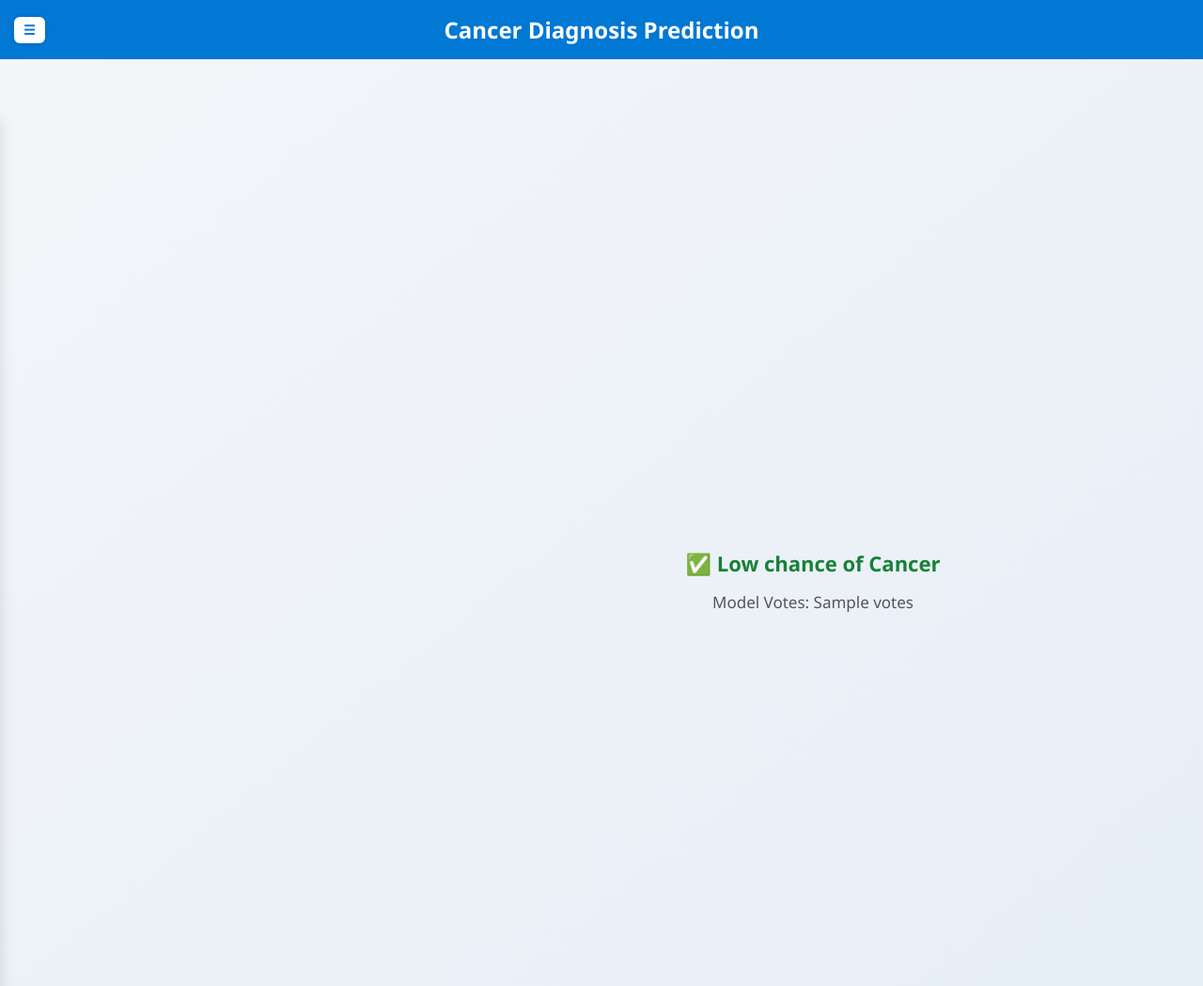
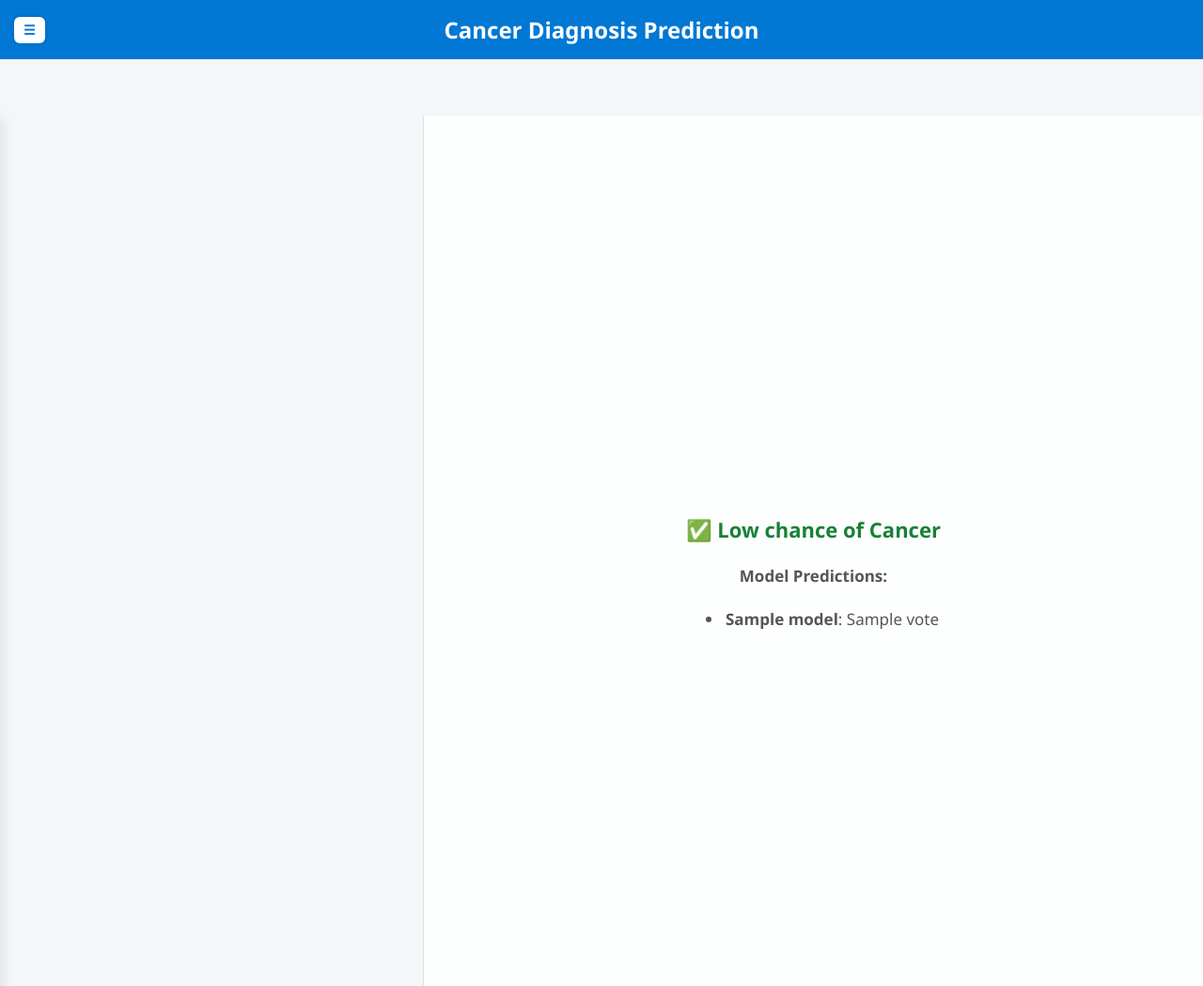
Before and after one commit to Jahirul-Pse/cancer-prediction-fastapi, a FastAPI app: template templates/form.html in a window 1280 px wide. Shown: the whole page at 94% size. Run offline with FastAPI, Linux system fonts and the light colour scheme; the template is opened without the code that fills it: most values are stand-ins (such as "Sample title", 1, 10 or a date in 2020); parts of the project's set-up code (start-up, migrations or seed data) failed here and were passed over.

Commit message:
add more models

```diff
--- a/main.py
+++ b/main.py
@@ -75,13 +75,12 @@
     }
 
     prediction, raw_votes = predict_majority(user_input)
-    votes = [int(v) for v in raw_votes]
-
+    votes_list = list(raw_votes.items())
 
     return templates.TemplateResponse("form.html", {
         "request": request,
         "columns": columns,
         "prediction": prediction,
-        "votes": votes,
+        "votes": votes_list,
         "slider_ranges": slider_ranges
     })
--- a/requirements.txt
+++ b/requirements.txt
@@ -4,4 +4,3 @@
 pandas
 jinja2
 python-multipart
-gunicorn
--- a/static/styles.css
+++ b/static/styles.css
@@ -4,7 +4,6 @@
     padding: 0;
     height: 100%;
     font-family: 'Segoe UI', sans-serif;
-    background: linear-gradient(to bottom right, #f4f6f9, #e6eef6);
     overflow-x: hidden;
 }
 
@@ -58,13 +57,14 @@
     height: 100vh;
     padding-top: 60px; /* height of header */
     box-sizing: border-box;
+    background-color: #f4f6f9; /* Optional: subtle background */
 }
 
 /* Sidebar (form navigation) */
 nav {
+    background-color: #ffffff; /* Solid white or custom color */
     width: 450px;
-    background: #ffffff;
-    box-shadow: 2px 0 15px rgba(0,0,0,0.1);
+    box-shadow: 2px 0 15px rgba(0, 0, 0, 0.1);
     padding: 30px 40px;
     overflow-y: auto;
     transition: transform 0.3s ease;
@@ -140,6 +140,7 @@
 
 /* Result Panel */
 main.result-panel {
+    background-color: #fdfefe; /* Soft light panel */
     flex: 1;
     display: flex;
     justify-content: center;
@@ -154,6 +155,7 @@
     visibility: hidden;
     opacity: 0;
     flex-direction: column;
+    border-left: 1px solid #e0e0e0; /* Optional border between nav and main */
 }
 
 main.result-panel.visible {
--- a/templates/form.html
+++ b/templates/form.html
@@ -90,7 +90,14 @@
             {% if prediction is not none %}
                 <div>
                     {{ '🧬 High chance of Cancer' if prediction else '✅ Low chance of Cancer' }}
-                    <div class="votes">Model Votes: {{ votes }}</div>
+                    <div class="votes">
+                        <h4>Model Predictions:</h4>
+                        <ul>
+                            {% for model, vote in votes %}
+                                <li><strong>{{ model }}</strong>: {{ vote }}</li>
+                            {% endfor %}
+                        </ul>
+                    </div>
                 </div>
             {% else %}
                 <div>Please fill the form and press Predict.</div>
```
Also changed, not shown: model.py (+27 -6 lines).
